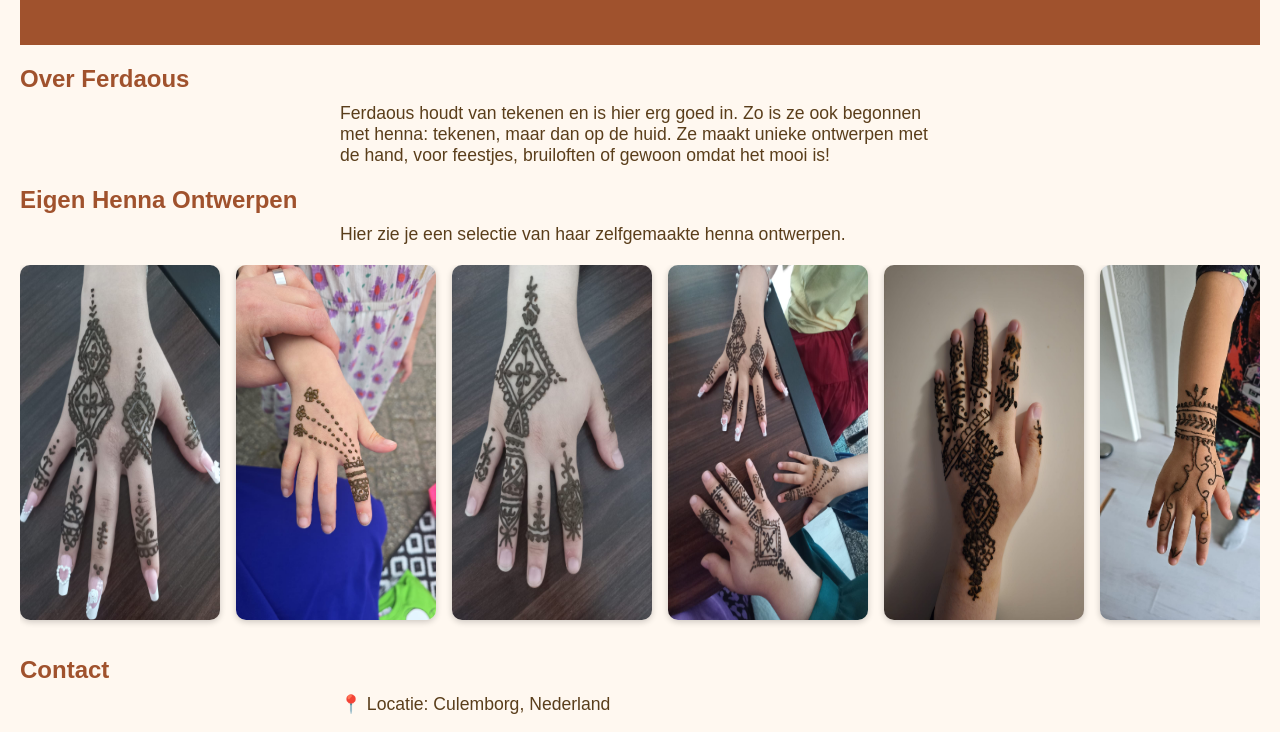
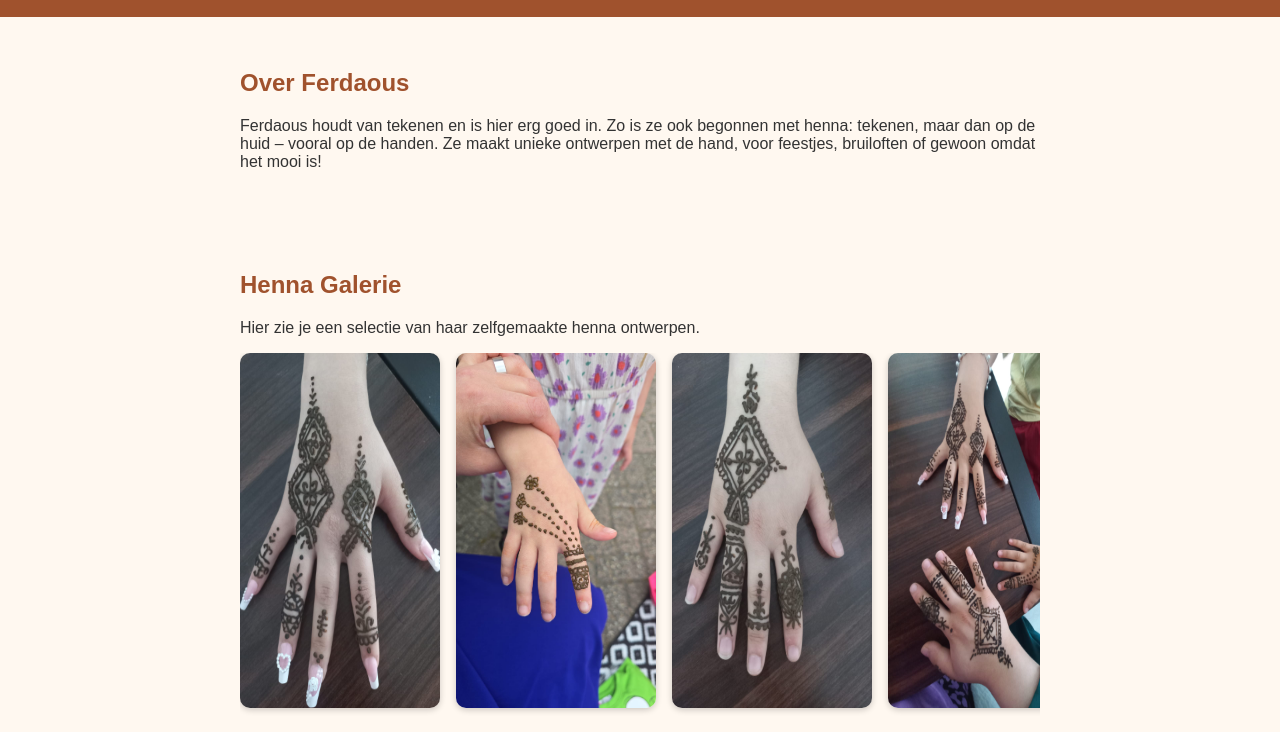
Before and after one commit to HassanElHassan/henna-portfolio, a plain HTML site: page index.html in a window 1280 px wide. Shown: the part 161-893 px from the top of the page. Drawn offline with Linux system fonts and the light colour scheme.

Commit message:
5th commit

```diff
--- a/index.html
+++ b/index.html
@@ -1,66 +1,89 @@
 <!DOCTYPE html>
 <html lang="nl">
+
 <head>
   <meta charset="UTF-8" />
   <meta name="viewport" content="width=device-width, initial-scale=1" />
-  <title>Ferdaous Henna</title>
+  <title>Henna door Ferdaous</title>
   <style>
     body {
       font-family: Arial, sans-serif;
-      margin: 20px;
+      margin: 0;
       background: #fff8f0;
-      color: #5a3e1b;
+      color: #333;
     }
+
     header {
       background-color: #a0522d;
       color: white;
       padding: 2rem;
       text-align: center;
     }
-    h1 {
-      font-size: 2.5rem;
-      margin-bottom: 0.2em;
+
+    section {
+      padding: 2rem;
+      max-width: 800px;
+      margin: auto;
     }
+
     h2 {
       color: #a0522d;
-      margin-bottom: 10px;
     }
-    #gallery {
-      margin: 20px 0;
-    }
-    .gallery-scroll {
+
+    .gallery {
       display: flex;
-      overflow-x: auto;
       gap: 1rem;
       padding-bottom: 1rem;
+      max-width: calc((200px * 4) + (1rem * 3));
+      overflow-x: auto;
+      margin: 0 auto;
+      white-space: nowrap;
+      /* prevent wrapping */
     }
-    .gallery-scroll::-webkit-scrollbar {
+
+    .gallery img {
+      flex: 0 0 auto;
+      /* don't shrink or grow */
+      width: 200px;
+      height: auto;
+      border-radius: 10px;
+      box-shadow: 0 2px 6px rgba(0, 0, 0, 0.2);
+      display: inline-block;
+      /* ensure inline for nowrap */
+    }
+
+    .gallery::-webkit-scrollbar {
       height: 8px;
     }
-    .gallery-scroll::-webkit-scrollbar-thumb {
+
+    .gallery::-webkit-scrollbar-thumb {
       background-color: #a0522d;
       border-radius: 4px;
     }
-    .gallery-scroll img {
-      flex: 0 0 auto;
-      width: 200px;
-      height: auto;
-      border-radius: 10px;
-      box-shadow: 0 2px 6px rgba(0,0,0,0.2);
-    }
-    section p {
-      max-width: 600px;
-      margin: 0 auto 20px auto;
-      font-size: 1.1rem;
-    }
+
     footer {
       background-color: #a0522d;
       color: white;
       text-align: center;
       padding: 1rem;
     }
+
+    @media (max-width: 600px) {
+      section {
+        padding: 1rem;
+      }
+
+      .gallery img {
+        width: 150px;
+      }
+
+      .gallery {
+        max-width: calc((150px * 4) + (1rem * 3));
+      }
+    }
   </style>
 </head>
+
 <body>
 
   <header>
@@ -70,13 +93,15 @@
 
   <section id="about">
     <h2>Over Ferdaous</h2>
-  <p>Ferdaous houdt van tekenen en is hier erg goed in. Zo is ze ook begonnen met henna: tekenen, maar dan op de huid. Ze maakt unieke ontwerpen met de hand, voor feestjes, bruiloften of gewoon omdat het mooi is!</p>
+    <p>Ferdaous houdt van tekenen en is hier erg goed in. Zo is ze ook begonnen met henna: tekenen, maar dan op de huid
+      – vooral op de handen. Ze maakt unieke ontwerpen met de hand, voor feestjes, bruiloften of gewoon omdat het mooi
+      is!</p>
   </section>
 
   <section id="gallery">
-  <h2>Eigen Henna Ontwerpen</h2>
+    <h2>Henna Galerie</h2>
     <p>Hier zie je een selectie van haar zelfgemaakte henna ontwerpen.</p>
-  <div class="gallery-scroll">
+    <div class="gallery">
       <img src="henna1.jpg" alt="Henna ontwerp 1" />
       <img src="henna2.jpg" alt="Henna ontwerp 2" />
       <img src="henna3.jpg" alt="Henna ontwerp 3" />
@@ -84,7 +109,6 @@
       <img src="henna5.jpg" alt="Henna ontwerp 5" />
       <img src="henna6.jpg" alt="Henna ontwerp 6" />
       <img src="henna7.jpg" alt="Henna ontwerp 7" />
-    <!-- Voeg hier meer afbeeldingen toe -->
     </div>
   </section>
 
@@ -99,4 +123,5 @@
   </footer>
 
 </body>
+
 </html>
```
Lines whose indentation alone changed are shown as unchanged.
